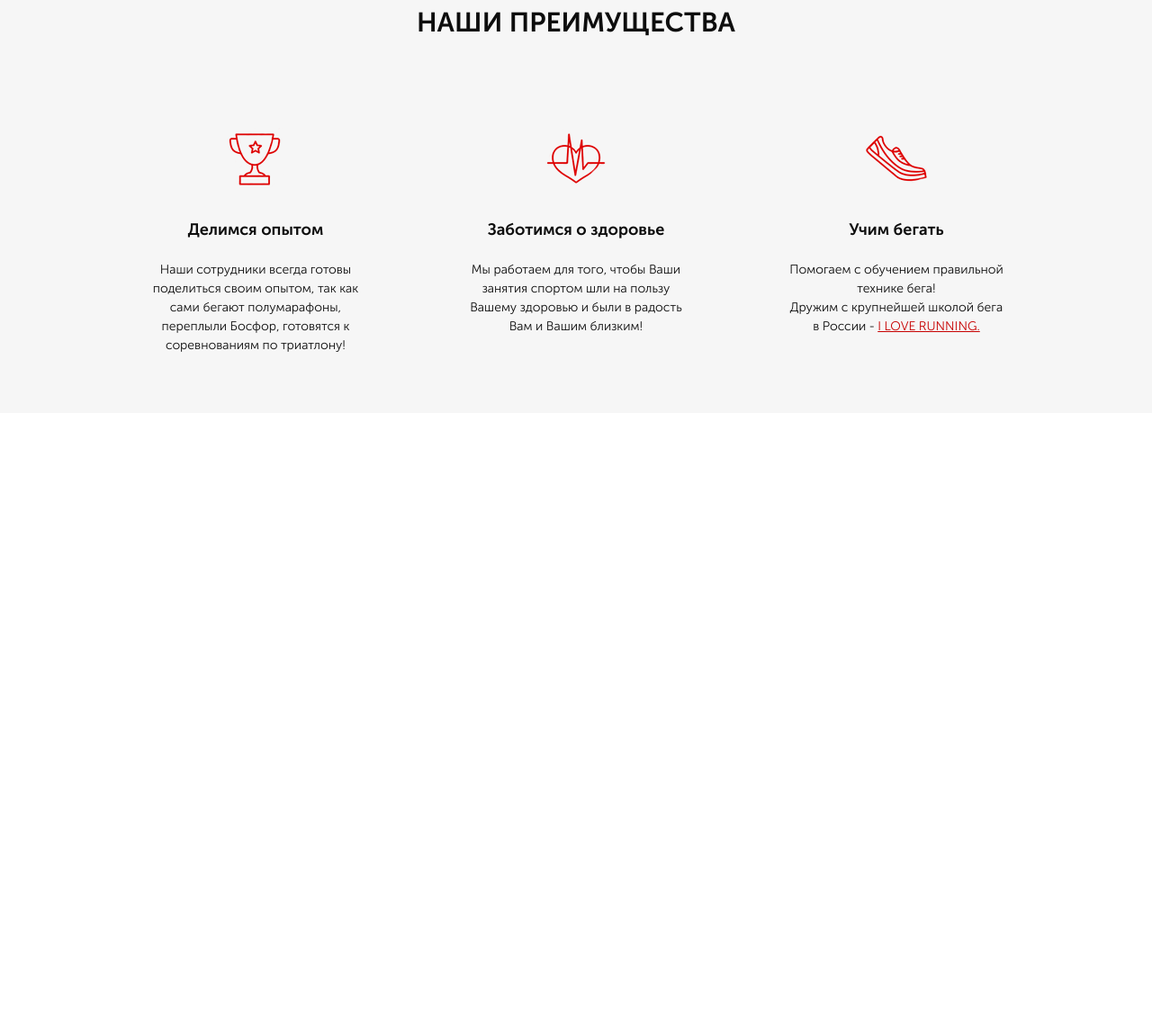
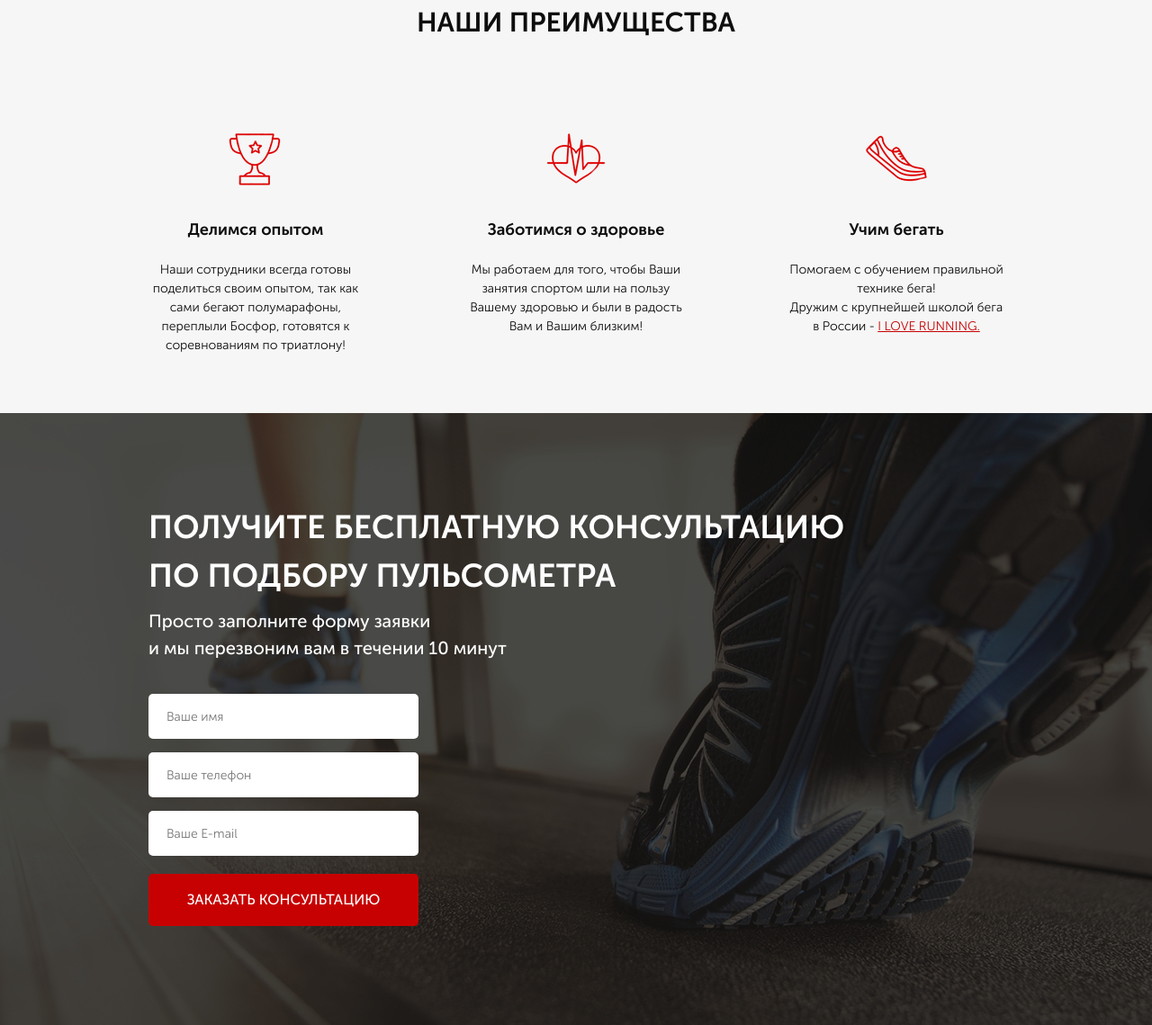
Before and after one commit to kulikovjob/Pulse, a website: page src/index.html in a window 1280 px wide. Shown: the part 784-1923 px from the top of the page at 90% size. Before the commit the page ends 1243 px from the top, so only its background shows below. Drawn offline with Linux system fonts and the light colour scheme.

Commit message:
add class consultation

```diff
--- a/src/index.html
+++ b/src/index.html
@@ -96,6 +96,26 @@
         </div>
     </div>
 
+    <div class="consultation">
+        <div class="container">
+            <h2 class="title title_left">
+                Получите бесплатную консультацию<br>
+                по подбору пульсометра
+            </h2>
+            <div class="consultation__descr">
+                Просто заполните форму заявки<br>
+                и мы перезвоним вам в течении 10 минут
+            </div>
 
+            <form class="feed-form" action="#">
+                <input name="name" required placeholder="Ваше имя" type="text">
+                <input name="phone" required placeholder="Ваше телефон" type="number">
+                <input name="email" required placeholder="Ваше E-mail" type="email">
+
+                <button class="button button_submit">заказать кОНСУЛЬТАЦИЮ</button>
+
+            </form>
+        </div>
+    </div>
 </body>
 </html>
--- a/src/sass/blocks/_buttons.sass
+++ b/src/sass/blocks/_buttons.sass
@@ -15,3 +15,8 @@
     width: 300px
     height: 50px
     font-size: 16px
+  &_submit
+    width: 100%
+    height: 58px
+    font-size: 16px
+    color: $white-color
--- /dev/null
+++ b/src/sass/blocks/_consultation.sass
@@ -0,0 +1,8 @@
+.consultation
+  min-height: 680px
+  padding: 100px 0 92px 0
+  background: url("../../img/consultation.jpg") center (center / cover) no-repeat
+  &__descr
+    color: $white-color
+    font-size: 20px
+    font-weight: 500
--- /dev/null
+++ b/src/sass/blocks/_forms.sass
@@ -0,0 +1,17 @@
+.feed-form
+  margin-top: 36px
+  display: flex
+  flex-direction: column
+  width: 300px
+  input
+    height: 50px
+    border-radius: 5px
+    background-color: $white-color
+    margin-bottom: 15px
+    border: none
+    padding: 0 20px
+    color: #4B4B4B
+    font-size: 14px
+    font-weight: 300
+    &:nth-child(3)
+      margin-bottom: 20px
--- a/src/sass/blocks/_titles.sass
+++ b/src/sass/blocks/_titles.sass
@@ -8,3 +8,4 @@
     color: $white-color
     font-size: 36px
     text-align: left
+    line-height: 54px
--- a/src/sass/style.sass
+++ b/src/sass/style.sass
@@ -4,7 +4,8 @@
 @import "blocks/buttons"
 @import "blocks/advantages"
 @import "blocks/titles"
-
+@import "blocks/consultation"
+@import "blocks/forms"
 *
   font-family: 'Museo Sans Cyrl', sans-serif
 
```
Also changed, not shown: src/css/style.css, src/css/style.min.css, 1 other file.
